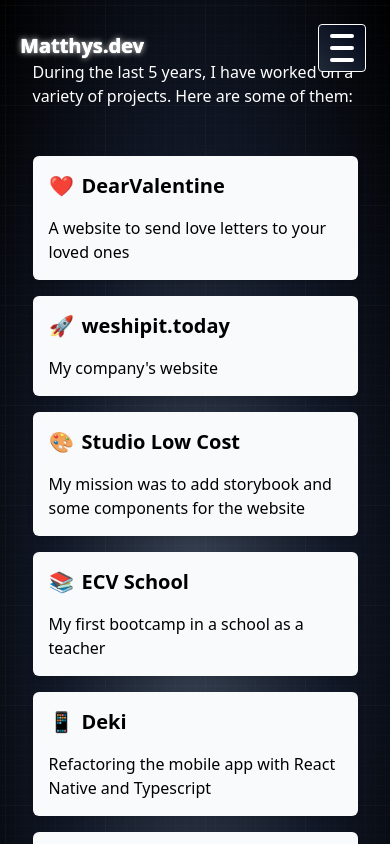
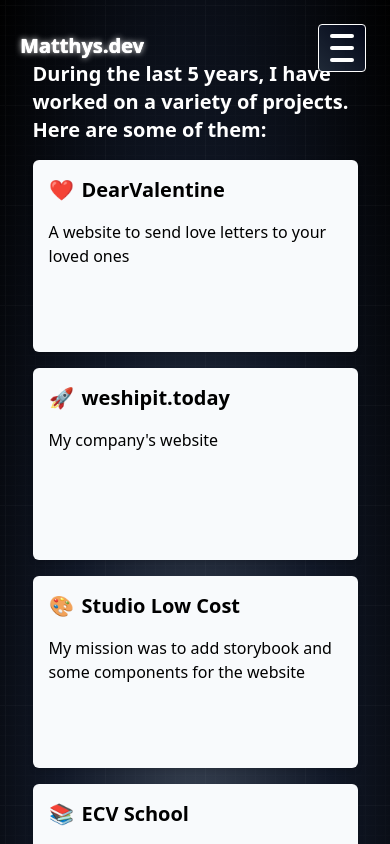
Before and after one commit to MatthysDev/Matthys.dev.v2, a Next.js app: page /portfolio in a window 390 px wide. Shown: the top 844 px of the page. Built offline with nearby package versions, Linux system fonts and the light colour scheme.

Commit message:
fix: 🐛 card sizes

```diff
--- a/src/components/Cards/ProjectCard.tsx
+++ b/src/components/Cards/ProjectCard.tsx
@@ -24,7 +24,7 @@
         layoutId={item.id.toString()}
         onClick={() => setSelectedId(isSelected ? null : item.id)}
       >
-        <Card withNeon style=' m-auto'>
+        <Card withNeon style='m-auto h-48'>
           <div className='flex flex-col gap-4 p-4 xl:pl-4 xl:py-6'>
             <div className='flex gap-2 text-xl xl:text-2xl font-bold'>
               <a href={websiteUrl}>
@@ -45,7 +45,7 @@
             exit={{ opacity: 0 }}
             transition={{ layout: { duration: 0.1 }, opacity: { duration: 1 } }}
             animate={{ opacity: 1, transition: { delay: 0 } }}
-            className="fixed inset-0 m-auto w-4/5 md:w-2/3 h-1/2 md:h-3/4 p-4 flex flex-col bg-slate-50 text-black rounded-lg shadow-[0px_0px_20px_2px_#fff] z-10 mx-auto"
+            className="fixed inset-0 m-auto w-4/5 md:w-2/3 h-1/2 md:h-3/4 p-4 flex flex-col bg-slate-300 text-black rounded-lg shadow-[0px_0px_20px_2px_#fff] z-10 mx-auto"
           >
             <motion.div className='flex justify-end fill-black z-20 text-right'>
               <div className='border-2 border-black py-2 px-3 rounded-md cursor-pointer' onClick={() => setSelectedId(null)}>
--- a/src/pages/portfolio.tsx
+++ b/src/pages/portfolio.tsx
@@ -13,8 +13,8 @@
             <Head>
                 <title>Matthys.dev | Portfolio</title> {/* Setting the title metadata */}
             </Head>
-            <p>During the last {year} years, I have worked on a variety of projects. Here are some of them:</p>
-            <div className='grid xl:grid-cols-3 grid-cols-1 md:grid-cols-2 mt-12 md:mt-0 gap-4'>
+            <p className='text-xl font-bold mb-4'>During the last {year} years, I have worked on a variety of projects. Here are some of them:</p>
+            <div className='grid xl:grid-cols-3 grid-cols-1 md:grid-cols-2 py-auto md:mt-0 gap-4     h-4/5'>
                 {projects.map((project, index) => (
                     // eslint-disable-next-line react/jsx-key
                     <ProjectCard selectedId={selectedId} setSelectedId={setSelectedId} item={{
@@ -24,6 +24,7 @@
                     }} websiteUrl={project.websiteUrl} image={project.img} name={project.name} description={project.description} />
                 ))}
             </div>
+
         </CustomLayout>
     )
 }
```
